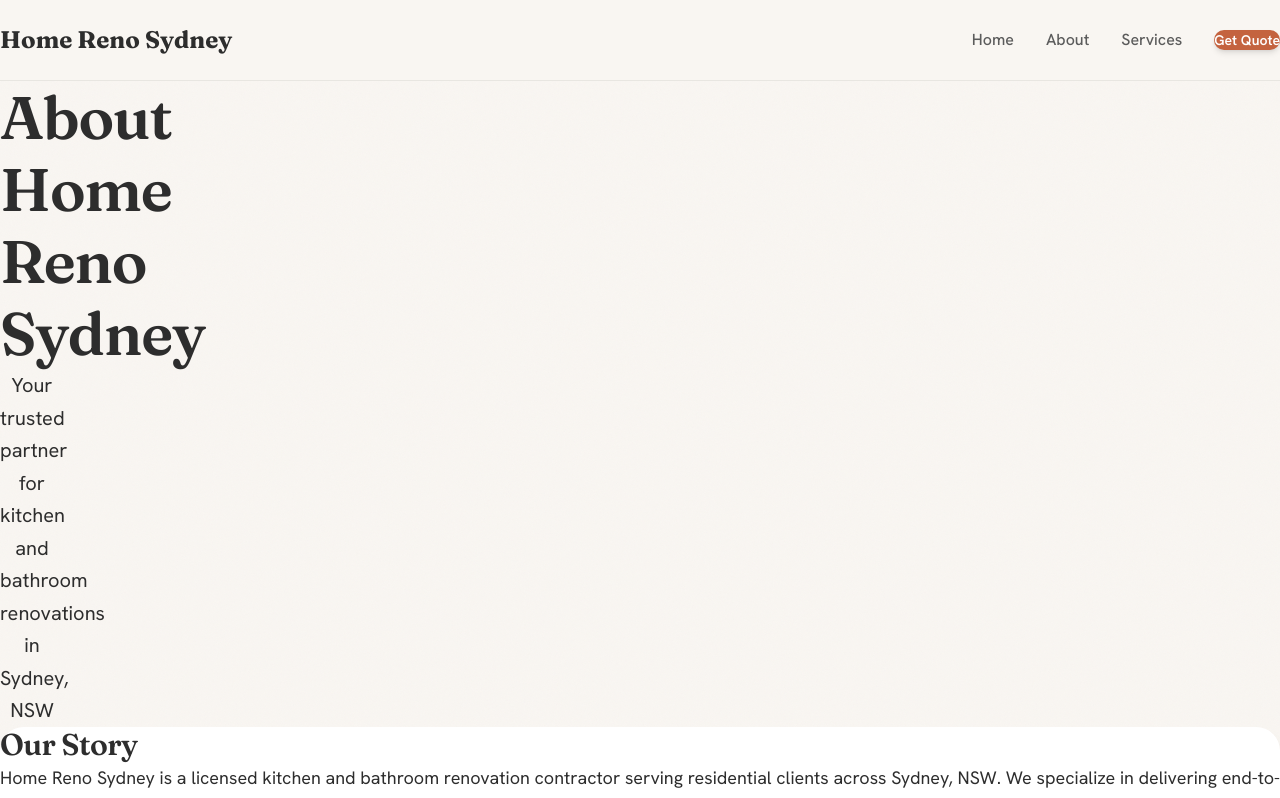
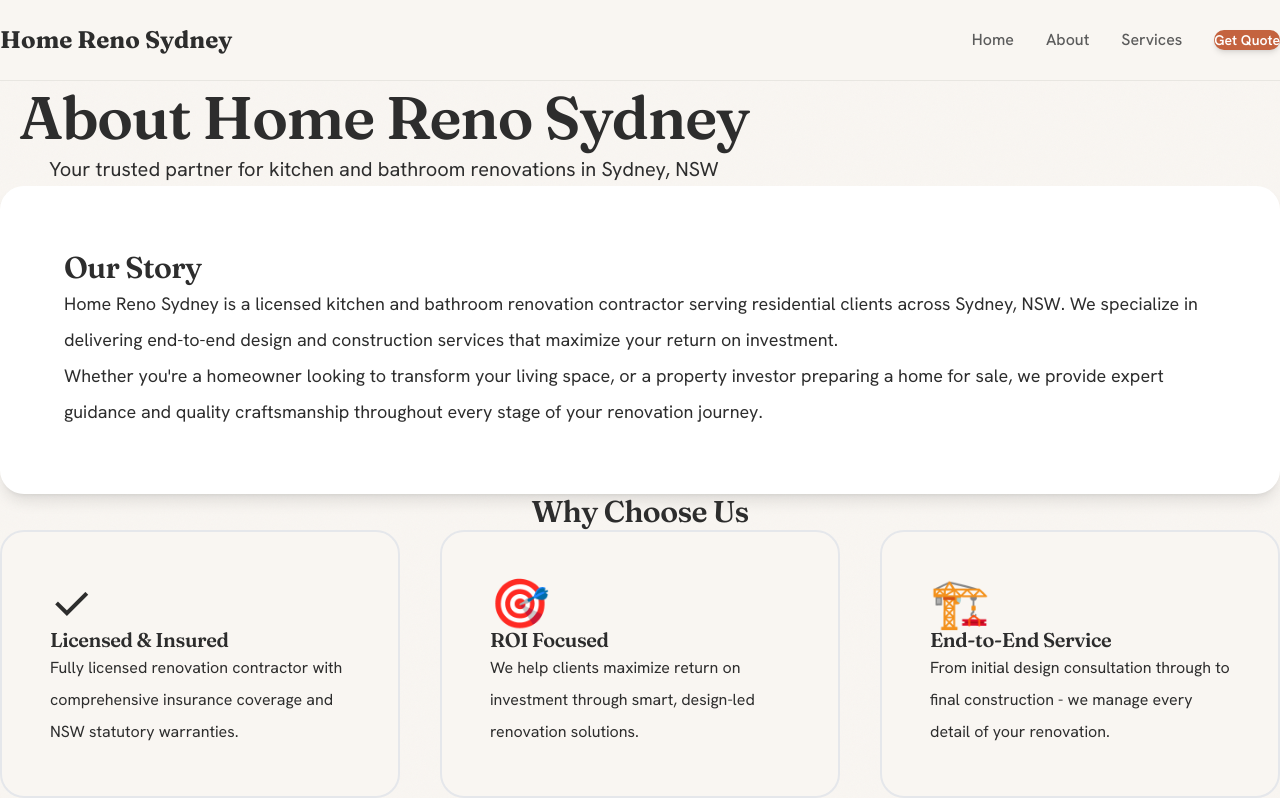
Before and after one commit to caspite-org/home-reno-sydney, a Next.js app: page /about in a window 1280 px wide. Shown: the top 798 px of the page. Built offline with nearby package versions, Linux system fonts and the light colour scheme.

Commit message:
other improvements

```diff
--- a/app/about/page.tsx
+++ b/app/about/page.tsx
@@ -8,11 +8,11 @@ export const metadata = {
 
 export default function AboutPage() {
   return (
-    <div className="py-16 md:py-24 lg:py-28">
+    <div className="py-24 md:py-32 lg:py-40">
       <Container>
         {/* Hero Section */}
-        <div className="max-w-3xl mx-auto text-center mb-16 md:mb-20 px-4">
-          <h1 className="text-4xl md:text-5xl lg:text-6xl font-bold text-[var(--color-on-surface)] mb-4 md:mb-6">
+        <div className="mx-auto text-center mb-20 md:mb-24 px-6 md:px-0" style={{ maxWidth: '48rem' }}>
+          <h1 className="text-4xl md:text-5xl lg:text-6xl font-bold text-[var(--color-on-surface)] mb-6 md:mb-8">
             About Home Reno Sydney
           </h1>
           <p className="text-lg md:text-xl text-[var(--color-on-surface)] leading-relaxed">
@@ -21,11 +21,11 @@ export default function AboutPage() {
         </div>
 
         {/* Story Section */}
-        <Card variant="elevated" padding="lg" className="mb-12 md:mb-16">
-          <h2 className="text-2xl md:text-3xl font-bold text-[var(--color-on-surface)] mb-4 md:mb-6">
+        <Card variant="elevated" padding="lg" className="mb-16 md:mb-20">
+          <h2 className="text-2xl md:text-3xl font-bold text-[var(--color-on-surface)] mb-8 md:mb-10">
             Our Story
           </h2>
-          <div className="space-y-4 text-base md:text-lg text-[var(--color-on-surface)] leading-relaxed">
+          <div className="space-y-8 text-base md:text-lg text-[var(--color-on-surface)] leading-loose">
             <p>
               Home Reno Sydney is a licensed kitchen and bathroom renovation contractor
               serving residential clients across Sydney, NSW. We specialize in delivering
@@ -41,17 +41,17 @@ export default function AboutPage() {
         </Card>
 
         {/* Values Grid */}
-        <div className="mb-12 md:mb-16">
-          <h2 className="text-2xl md:text-3xl font-bold text-[var(--color-on-surface)] text-center mb-8 md:mb-12 px-4">
+        <div className="mb-16 md:mb-20">
+          <h2 className="text-2xl md:text-3xl font-bold text-[var(--color-on-surface)] text-center mb-10 md:mb-14 px-6 md:px-0">
             Why Choose Us
           </h2>
-          <div className="grid grid-cols-1 md:grid-cols-3 gap-6 md:gap-8">
+          <div className="grid grid-cols-1 md:grid-cols-3 gap-8 md:gap-10 px-6 md:px-0">
             <Card variant="outlined" className="hover:shadow-xl transition-all duration-300">
               <div className="text-5xl mb-4">✓</div>
-              <h3 className="text-xl font-bold text-[var(--color-on-surface)] mb-3">
+              <h3 className="text-xl font-bold text-[var(--color-on-surface)] mb-4">
                 Licensed & Insured
               </h3>
-              <p className="text-base text-[var(--color-on-surface)] leading-relaxed">
+              <p className="text-base text-[var(--color-on-surface)] leading-loose">
                 Fully licensed renovation contractor with comprehensive insurance coverage
                 and NSW statutory warranties.
               </p>
@@ -59,10 +59,10 @@ export default function AboutPage() {
 
             <Card variant="outlined" className="hover:shadow-xl transition-all duration-300">
               <div className="text-5xl mb-4">🎯</div>
-              <h3 className="text-xl font-bold text-[var(--color-on-surface)] mb-3">
+              <h3 className="text-xl font-bold text-[var(--color-on-surface)] mb-4">
                 ROI Focused
               </h3>
-              <p className="text-base text-[var(--color-on-surface)] leading-relaxed">
+              <p className="text-base text-[var(--color-on-surface)] leading-loose">
                 We help clients maximize return on investment through smart, design-led
                 renovation solutions.
               </p>
@@ -70,10 +70,10 @@ export default function AboutPage() {
 
             <Card variant="outlined" className="hover:shadow-xl transition-all duration-300">
               <div className="text-5xl mb-4">🏗️</div>
-              <h3 className="text-xl font-bold text-[var(--color-on-surface)] mb-3">
+              <h3 className="text-xl font-bold text-[var(--color-on-surface)] mb-4">
                 End-to-End Service
               </h3>
-              <p className="text-base text-[var(--color-on-surface)] leading-relaxed">
+              <p className="text-base text-[var(--color-on-surface)] leading-loose">
                 From initial design consultation through to final construction - we manage
                 every detail of your renovation.
               </p>
@@ -84,10 +84,10 @@ export default function AboutPage() {
         {/* CTA Section */}
         <Card variant="elevated" padding="lg" className="bg-gradient-to-br from-[var(--color-primary-container)] to-[var(--color-surface)] shadow-xl">
           <div className="text-center w-full">
-            <h2 className="text-2xl md:text-3xl font-bold text-[var(--color-on-surface)] mb-4">
+            <h2 className="text-2xl md:text-3xl font-bold text-[var(--color-on-surface)] mb-6">
               Ready to Start Your Renovation?
             </h2>
-            <p className="text-base md:text-lg text-[var(--color-on-surface)] mb-6 leading-relaxed max-w-2xl mx-auto">
+            <p className="text-base md:text-lg text-[var(--color-on-surface)] mb-10 leading-loose mx-auto" style={{ maxWidth: '42rem' }}>
               Get in touch today for a free consultation and quote
             </p>
             <a
--- a/components/forms/ContactForm.tsx
+++ b/components/forms/ContactForm.tsx
@@ -21,13 +21,13 @@ export const ContactForm = () => {
   }
 
   return (
-    <section id="contact" className="py-24 md:py-32 bg-[var(--color-primary-container)] relative overflow-hidden">
+    <section id="contact" className="py-32 md:py-48 bg-[var(--color-primary-container)] relative overflow-hidden">
       {/* Decorative elements */}
-      <div className="absolute bottom-0 right-0 w-96 h-96 bg-[var(--color-primary)] opacity-5 rounded-full blur-3xl" />
-      <div className="absolute top-20 left-10 w-64 h-64 bg-[var(--color-secondary)] opacity-5 rounded-full blur-3xl" />
+      <div className="absolute bottom-0 right-0 w-96 h-96 bg-[var(--color-primary)] opacity-5 rounded-full blur-xl" />
+      <div className="absolute top-20 left-10 w-64 h-64 bg-[var(--color-secondary)] opacity-5 rounded-full blur-xl" />
 
       <Container size="md">
-        <div className="text-center mb-16 md:mb-20 relative z-10">
+        <div className="text-center mb-24 md:mb-28 relative z-10 px-6 md:px-0">
           <span className="text-[var(--color-primary)] text-sm font-semibold tracking-[0.15em] uppercase mb-4 block">
             Let's Talk
           </span>
@@ -35,14 +35,14 @@ export const ContactForm = () => {
             Start Your
             <span className="block text-[var(--color-primary)] italic">Transformation</span>
           </h2>
-          <p className="text-lg md:text-xl text-[var(--color-on-surface-variant)] leading-relaxed max-w-2xl mx-auto">
+          <p className="text-lg md:text-xl text-[var(--color-on-surface-variant)] leading-relaxed mx-auto" style={{ maxWidth: '42rem' }}>
             Tell us about your vision and we'll get back to you within 24 hours with a personalized quote
           </p>
         </div>
 
-        <div className="bg-white rounded-3xl p-8 md:p-12 shadow-2xl border border-[var(--color-tertiary-container)] relative z-10">
-          <form onSubmit={handleSubmit} className="space-y-6">
-            <div className="grid grid-cols-1 md:grid-cols-2 gap-6">
+        <div className="bg-white rounded-3xl shadow-2xl border border-[var(--color-tertiary-container)] relative z-10 mx-6 md:mx-0" style={{ padding: 'clamp(48px, 5vw, 80px)' }}>
+          <form onSubmit={handleSubmit} className="space-y-10">
+            <div className="grid grid-cols-1 md:grid-cols-2 gap-10">
               <Input
                 label="First Name"
                 type="text"
@@ -133,7 +133,7 @@ export const ContactForm = () => {
               </div>
             )}
 
-            <div className="pt-4">
+            <div className="pt-6">
               <Button
                 type="submit"
                 size="lg"
--- a/components/ui/Card.tsx
+++ b/components/ui/Card.tsx
@@ -28,16 +28,17 @@ export const Card = ({
       'bg-[var(--color-background)] border-2 border-gray-200',
   }
 
-  const paddings = {
-    none: '',
-    sm: 'p-4 md:p-6',
-    md: 'p-6 md:p-8',
-    lg: 'p-8 md:p-10',
+  const paddingValues = {
+    none: '0',
+    sm: 'clamp(24px, 3vw, 32px)',
+    md: 'clamp(32px, 4vw, 48px)',
+    lg: 'clamp(48px, 5vw, 64px)',
   }
 
   return (
     <div
-      className={cn(baseStyles, variants[variant], paddings[padding], className)}
+      className={cn(baseStyles, variants[variant], className)}
+      style={{ padding: paddingValues[padding] }}
       {...props}
     >
       {children}
--- a/components/ui/Input.tsx
+++ b/components/ui/Input.tsx
@@ -26,7 +26,7 @@ export const Input = ({
       {label && (
         <label
           htmlFor={inputId}
-          className="block text-sm font-semibold text-gray-900 mb-3"
+          className="block text-sm font-semibold text-gray-900 mb-4"
         >
           {label}
         </label>
@@ -34,7 +34,7 @@ export const Input = ({
       <input
         id={inputId}
         className={cn(
-          'w-full px-5 py-4 rounded-2xl text-base',
+          'w-full px-6 py-5 rounded-2xl text-base',
           'border-2 transition-all duration-300',
           'text-gray-900 bg-white',
           'placeholder:text-gray-500',
```
Also changed, not shown: components/sections/ServicesOverview.tsx (+10 -9 lines).
